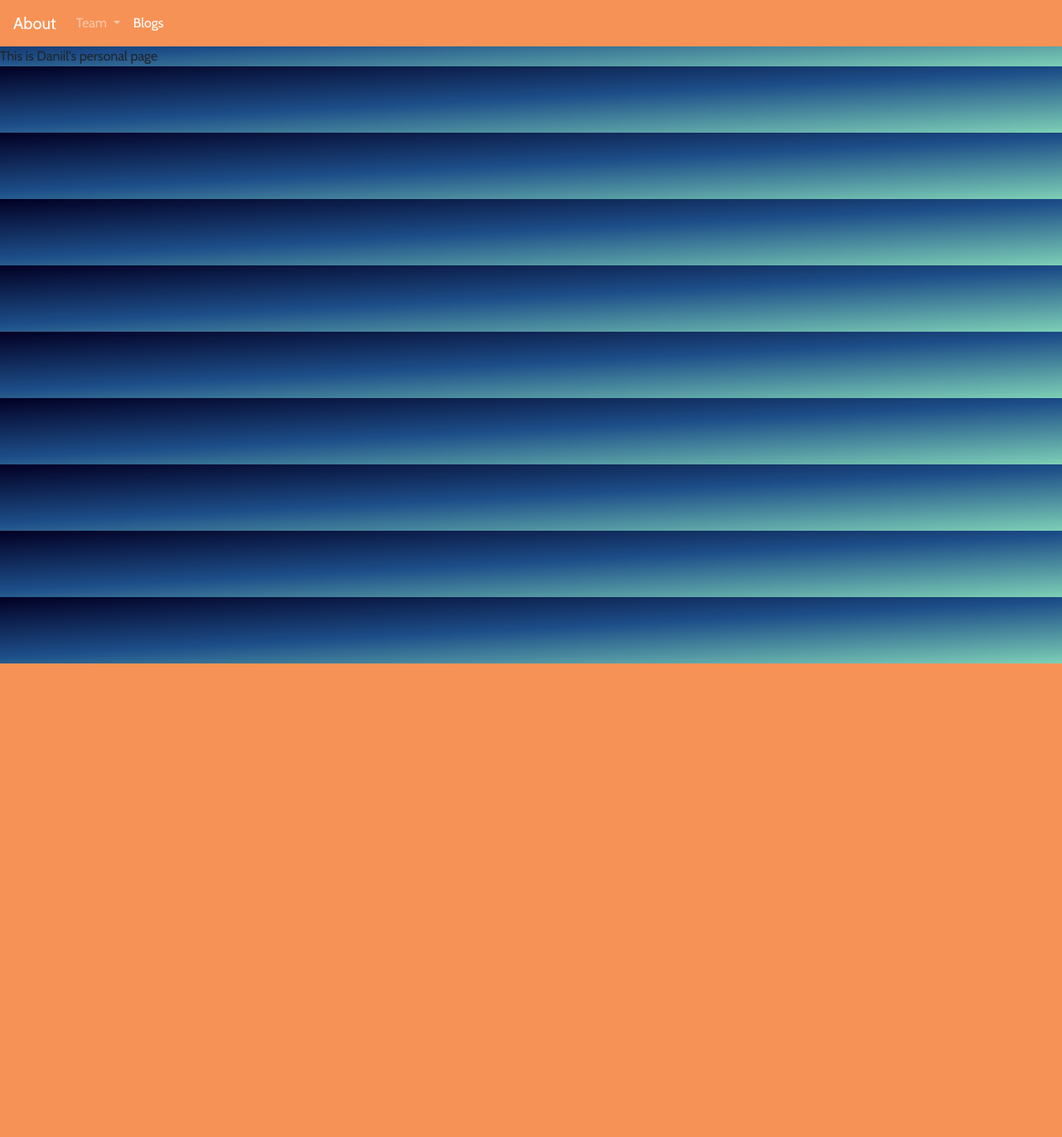
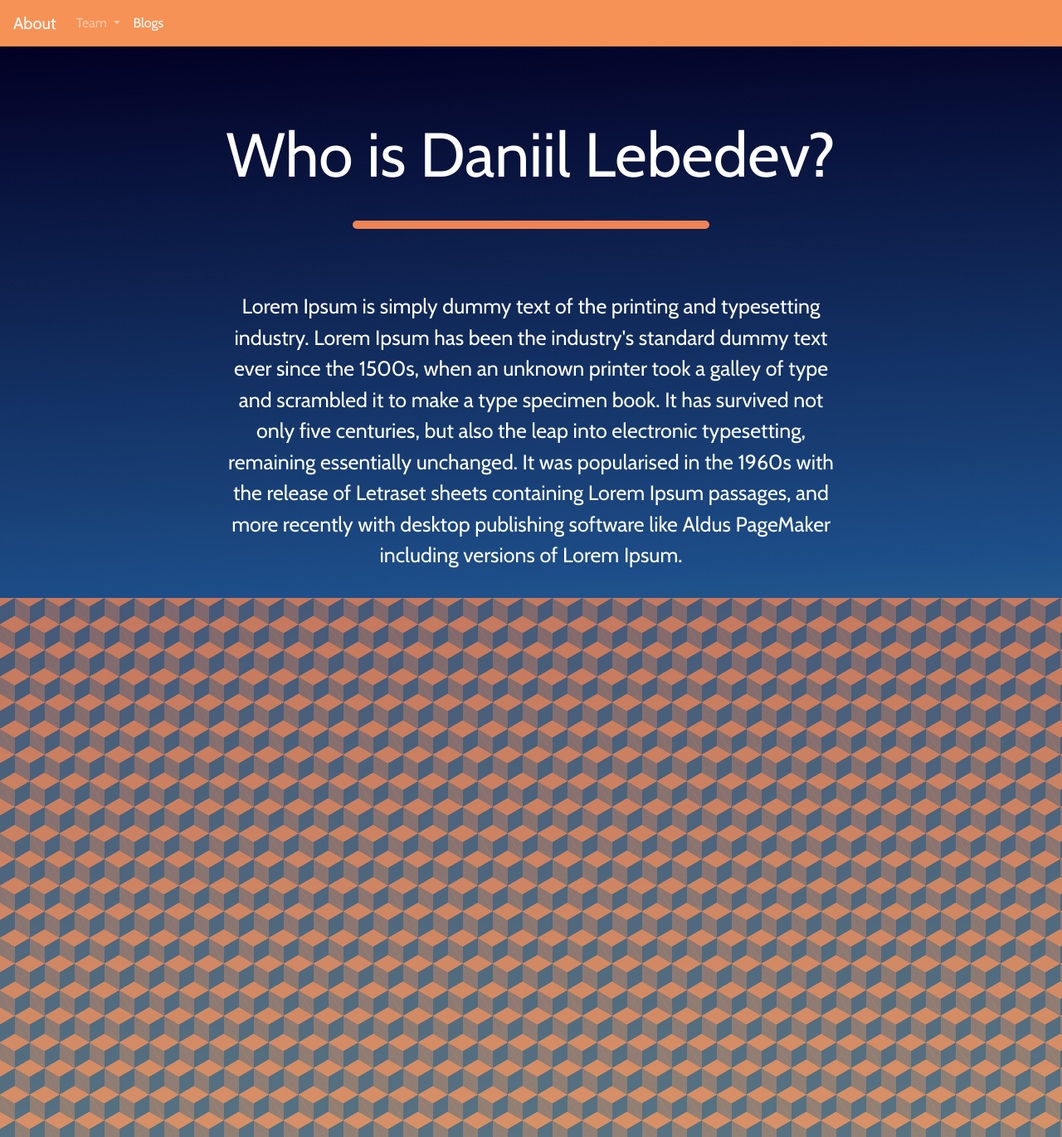
Before and after one commit to daniil-lebedev/cool-site-of-friends, a Django app: page /daniil in a window 1280 px wide. Shown: the whole page at 83% size. Before the commit the page ends 800 px from the top, so only its background shows below. Run offline with Django 3.2, Linux system fonts and the light colour scheme; some libraries are stand-ins or nearby versions.

Commit message:
Major changes: Front end: 1. Fixed the issue on all pages with the gradient not working 2. Optimised the about page and now it is ready to be live 3. Started building personla page

```diff
--- a/oursite/daniil/templates/daniil.html
+++ b/oursite/daniil/templates/daniil.html
@@ -1,7 +1,21 @@
 {% extends 'base.html' %}
 
 {% block content %}
+<div class="daniil-intro-styling">
+	<div class="daniil-intro-title">
+		<p class="daniil-intro-text">Who is Daniil Lebedev?</p>
+	</div>
+	<div class="separator"></div>
+	<div class="daniil-intro-small">
+		<p class="daniil-intro-small-text">Lorem Ipsum is simply dummy text of the printing and typesetting industry. Lorem Ipsum has been the industry's standard dummy text ever since the 1500s, when an unknown printer took a galley of type and scrambled it to make a type specimen book. It has survived not only five centuries, but also the leap into electronic typesetting, remaining essentially unchanged. It was popularised in the 1960s with the release of Letraset sheets containing Lorem Ipsum passages, and more recently with desktop publishing software like Aldus PageMaker including versions of Lorem Ipsum.</p>
+	</div>
+	<div class="about-me">
+		<div class="we-are-container">
 
-This is Daniil's personal page
+		</div>
+	</div>
+</div>
 
+<div class="meet-the-team">
+</div>
 {% endblock %}
--- a/oursite/pages/static/index.css
+++ b/oursite/pages/static/index.css
@@ -1,3 +1,4 @@
+/*media styling*/
 @media (min-width: 375px) {
   :root {
     --size-divisor: 2;
@@ -29,18 +30,18 @@
 
 .body{
 	font-family: 'Cabin', sans-serif;
+}
+
+.intro-styling{
 	background: rgb(2,0,36);
 	background: linear-gradient(177deg, rgba(2,0,36,1) 0%, rgba(29,78,137,1) 49%, rgba(125,207,182,1) 100%);
 }
-
 .team-name{
 	color:#FFFF;
 	align-content: center;
-	margin-top: 25px;
 }
 
 .team-title{
-	margin-top: 55px;
 	text-align: center;
 	animation-name: title;
 	animation-duration: 3s;
@@ -127,7 +128,7 @@
 	align-content: center;
 }
 
-.
+
 
 .blog{
 	margin-top: 35px;
@@ -136,3 +137,61 @@
 	align-content: center;
 	align-self: center;
 }
+
+
+/*daniil page styling*/
+
+.daniil-intro-styling{
+	background: rgb(2,0,36);
+	background: linear-gradient(177deg, rgba(2,0,36,1) 0%, rgba(29,78,137,1) 49%, rgba(125,207,182,1) 100%);
+}
+
+.daniil-intro-title{
+	padding-top: 75px;
+	align-self: center;
+	margin-bottom:calc(25px/var(--size-divisor));
+}
+
+.daniil-intro-text{
+	margin:auto;
+	height:calc(110px / var(--size-divisor));
+	width:calc(750px / var(--size-divisor));
+	text-align: center;
+	font-size:calc(75px / var(--size-divisor));
+	color:#FFFF;
+}
+
+.separator{
+	width:calc(430px/var(--size-divisor));
+	height: 10px;
+	margin-left: auto;
+	margin-right: auto;
+	margin-top:calc(15px/var(--size-divisor));
+	background-color:#EF8354;
+	border-radius: 25px;
+}
+
+.about-me{
+	margin-top:25px;
+	background-color: #4F5D75;
+	opacity: 0.8;
+	background-image:  linear-gradient(30deg, #EF8354 12%, transparent 12.5%, transparent 87%, #EF8354 87.5%, #EF8354), linear-gradient(150deg, #EF8354 12%, transparent 12.5%, transparent 87%, #EF8354 87.5%, #EF8354), linear-gradient(30deg, #EF8354 12%, transparent 12.5%, transparent 87%, #EF8354 87.5%, #EF8354), linear-gradient(150deg, #EF8354 12%, transparent 12.5%, transparent 87%, #EF8354 87.5%, #EF8354), linear-gradient(60deg, #EF835477 25%, transparent 25.5%, transparent 75%, #EF835477 75%, #EF835477), linear-gradient(60deg, #EF835477 25%, transparent 25.5%, transparent 75%, #EF835477 75%, #EF835477);
+	background-size: 36px 63px;
+	background-position: 0 0, 0 0, 18px 32px, 18px 32px, 0 0, 18px 32px;
+	height:650px;
+	width:auto;
+}
+.daniil-intro-small{
+	margin-top: 75px;
+	align-self: center;
+	margin-bottom:calc(100px/var(--size-divisor));
+}
+
+.daniil-intro-small-text{
+	margin:auto;
+	height:calc(270px / var(--size-divisor));
+	width:calc(750px / var(--size-divisor));
+	text-align: center;
+	font-size:calc(25px / var(--size-divisor));
+	color:#FFFF;
+}
--- a/oursite/pages/templates/about.html
+++ b/oursite/pages/templates/about.html
@@ -2,13 +2,13 @@
 {% load static %}
 
 {% block content %}
+<div class="intro-styling">
 	<div class="team-name">
 		<h3 class="team-title">N3code team</h3>
 	</div>
 	<div class="site-slogan">
 		<p class="site-slogan-text"><b>Inspired to create and passionate to learn.</b></p>
 	</div>
-<br>
 	<div class="we-are">
 		<div class="we-are-container">
 			<div class="we-are-title">
@@ -19,6 +19,8 @@
 			</div>
 		</div>
 	</div>
+</div>
+
 <div class="meet-the-team">
 	<div class="meet-the-team-title">
 		<p><b>Meet the team</b></p>
--- a/oursite/pages/templates/base.html
+++ b/oursite/pages/templates/base.html
@@ -1,10 +1,4 @@
 {% load static %}
-<!---The load static command serves as a shortcut between templates folder and static folder. In static we store .css files and images, whilst in
-  templates we store the .html code.-->
-
-<!--Furthermore, the base.html is a file where we have all our constant stuff like the navbar or all the .css and .js links. Using Django,
-  we can extend this page to others, therefore we will have the same navbar on all pages and also have all the .css links saving us time and effort-->
-
 <!DOCTYPE html>
 
 <html lang="en">
```
Lines whose indentation alone changed are shown as unchanged.
